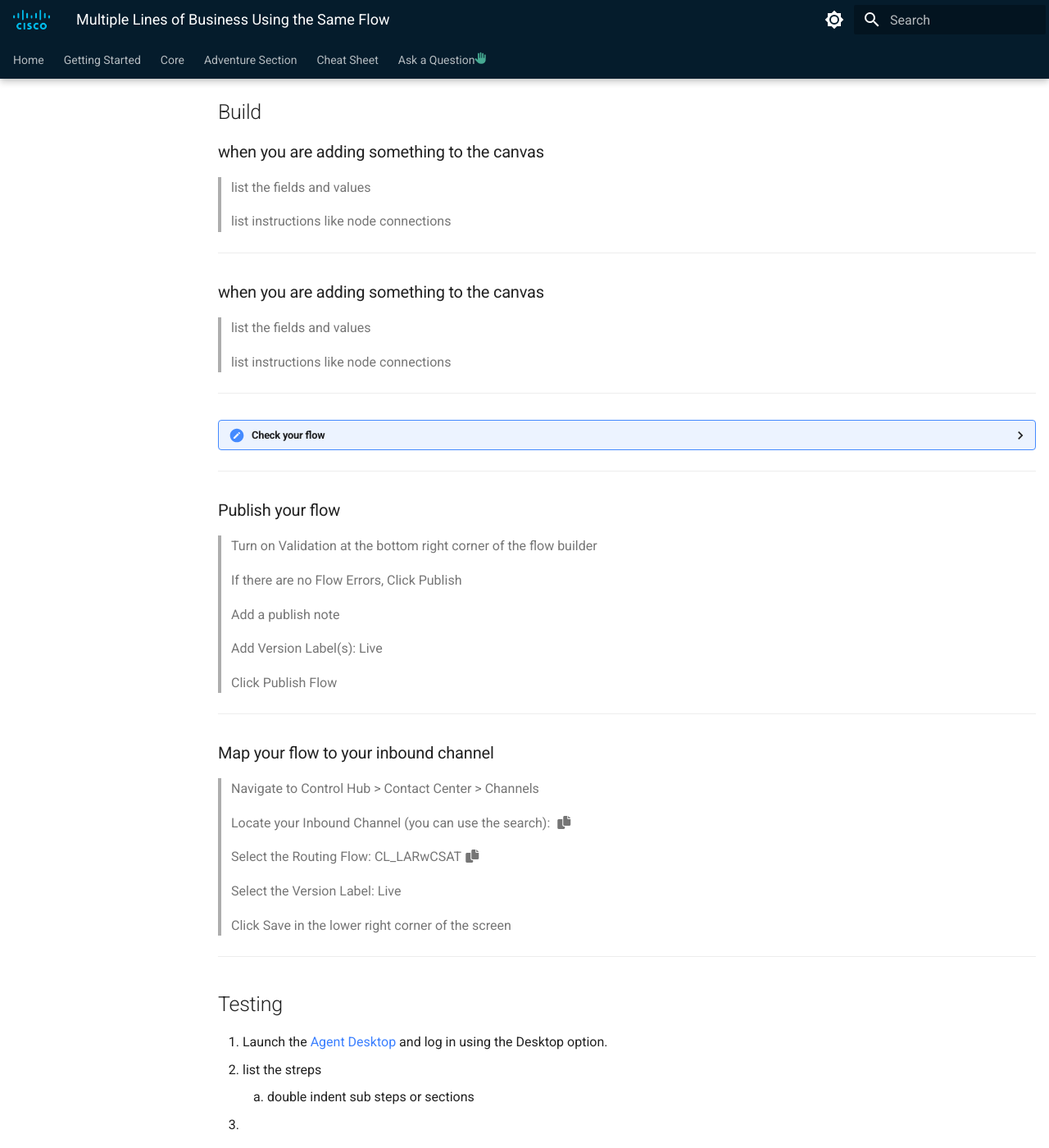
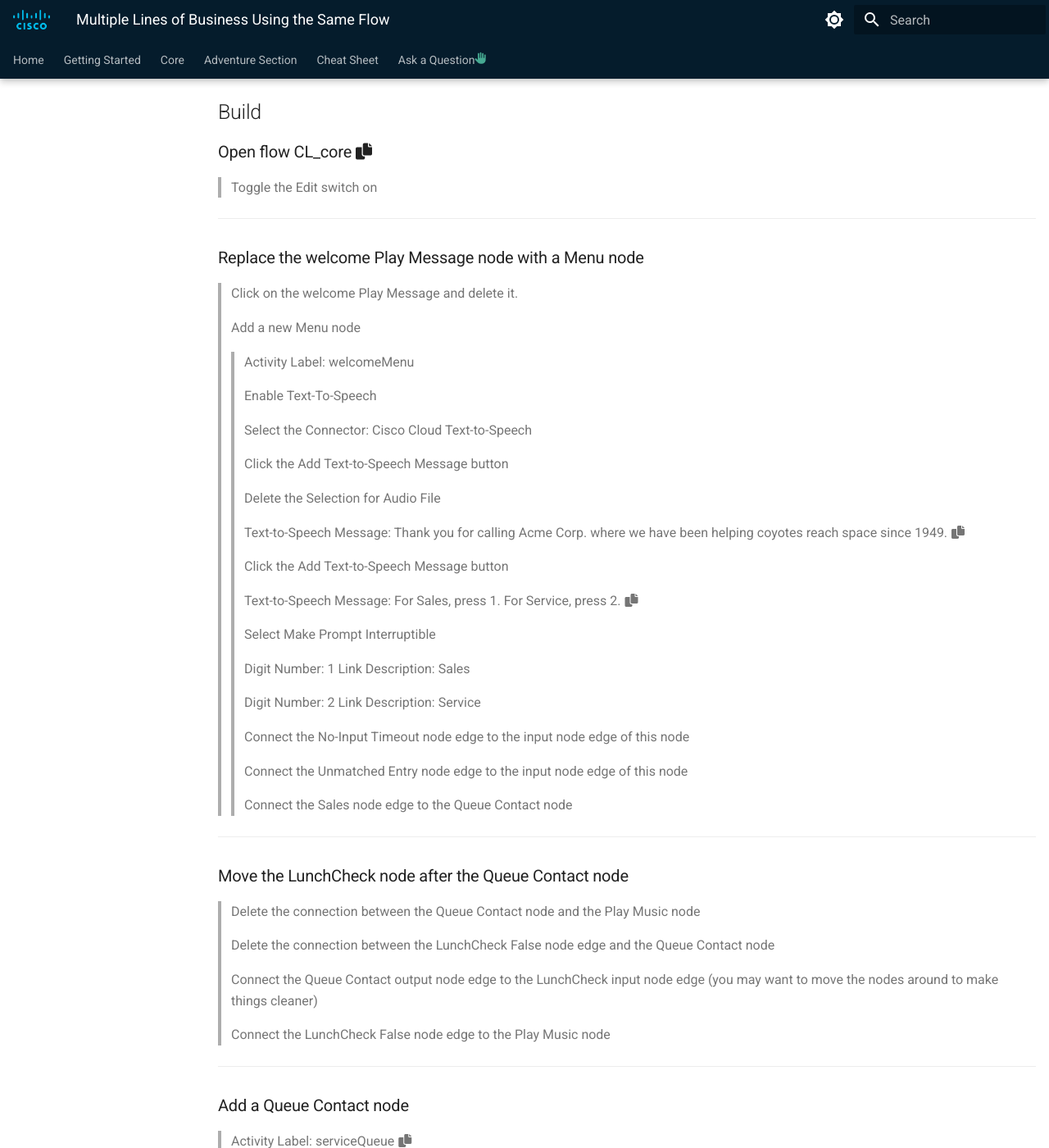
Before and after one commit to mouliv/US_LTRCCT-2296, an MkDocs documentation site: the page built from docs/multiLOB.md, in a window 1280 px wide and 1400 px high, scrolled down 564 px. Shown: the whole window at 82% size. Built offline with MkDocs 1.6.1 and Material for MkDocs 9.7.7, drawn with Linux system fonts in a browser that asks for light colours; some of the changed text lies outside the part shown.

Commit message:
midday update

```diff
--- a/docs/multiLOB.md
+++ b/docs/multiLOB.md
@@ -14,12 +14,88 @@
 
 
 ## Build
-### when you are adding something to the canvas
-> list the fields and values
->
-> list instructions like node connections
+### Open flow <copy>CL<w class="POD"></w>_core</copy>
+> Toggle the Edit switch on
 >
 ---
+### Replace the welcome Play Message node with a Menu node
+> Click on the welcome Play Message and delete it.
+>
+> Add a new Menu node
+> >
+> > Activity Label: welcomeMenu
+> >
+> > Enable Text-To-Speech
+>
+> > Select the Connector: Cisco Cloud Text-to-Speech
+>
+> > Click the Add Text-to-Speech Message button
+>
+> > Delete the Selection for Audio File
+>
+> > Text-to-Speech Message: <copy>Thank you for calling Acme Corp. where we have been helping coyotes reach space since 1949.</copy>
+>
+> > Click the Add Text-to-Speech Message button
+>
+> > Text-to-Speech Message: <copy>For Sales, press 1.  For Service, press 2.</copy>
+>
+> > Select Make Prompt Interruptible
+>
+> > Digit Number: 1 Link Description: Sales
+>
+> > Digit Number: 2 Link Description: Service
+>
+> > Connect the No-Input Timeout node edge to the input node edge of this node
+>
+> > Connect the Unmatched Entry node edge to the input node edge of this node
+>
+> > Connect the Sales node edge to the Queue Contact node
+>
+---
+
+### Move the LunchCheck node after the Queue Contact node
+> Delete the connection between the Queue Contact node and the Play Music node
+>
+> Delete the connection between the LunchCheck False node edge and the Queue Contact node
+>
+> Connect the Queue Contact output node edge to the LunchCheck input node edge (you may want to move the nodes around to make things cleaner)
+>
+> Connect the LunchCheck False node edge to the Play Music node
+
+---
+
+### Add a Queue Contact node
+> Activity Label: <copy>serviceQueue</copy>
+>
+> Select Static Queue
+>
+> Queue: <copy><w class="Queue2">yourQueueID</w></copy>
+>
+> Connect the Service node edge from WelcomeMenu to the input node edge of this node
+>
+> Connect the output node edge of this node to the play music node
+---
+
+### Add a variable mapping to the Subflow Node
+> Scroll down to the Subflow Input Variables
+>
+> Click Add New
+>
+> Current Flow Variable: <copy>welcomeMenu.OptionEntered</copy>
+>
+> Subflow Input Variable: <copy>LOB</copy>
+>
+---
+
+???+ Note "If you have already completed Offering a Callback option to calls actively waiting in the queue"
+    ### Edit the first case in the CBchoice node
+    > Open the CBchoice node
+    >
+    > Change the text in the first Link Description from {{cbChoice == false and BusinessHours.WorkingHoursShift_Name == "Lunch"}} to <copy>{{cbChoice == false and BusinessHours.WorkingHoursShift_Name == "Lunch" and welcomeMenu.OptionEntered == "1"}}</copy>
+
+---
+
+
 
 ### when you are adding something to the canvas
 > list the fields and values
@@ -29,9 +105,13 @@
 ---
 
 
-### <details><summary>Check your flow</summary>![](./assets/LARwCSAT.png)</details>
+### <details><summary>Check your flow</summary>![](./assets/multiWithCBpart1.png)</details>
 
 ---
+
+###
+
+
 
 ### Publish your flow
 > Turn on Validation at the bottom right corner of the flow builder
```
Also changed, not shown: docs/adventureList.md (+8 -9 lines), docs/callback.md (+52 -10 lines), docs/assets/cbWithOutMultLOB.png (added), docs/assets/multiWithCBpart1.png (added).
